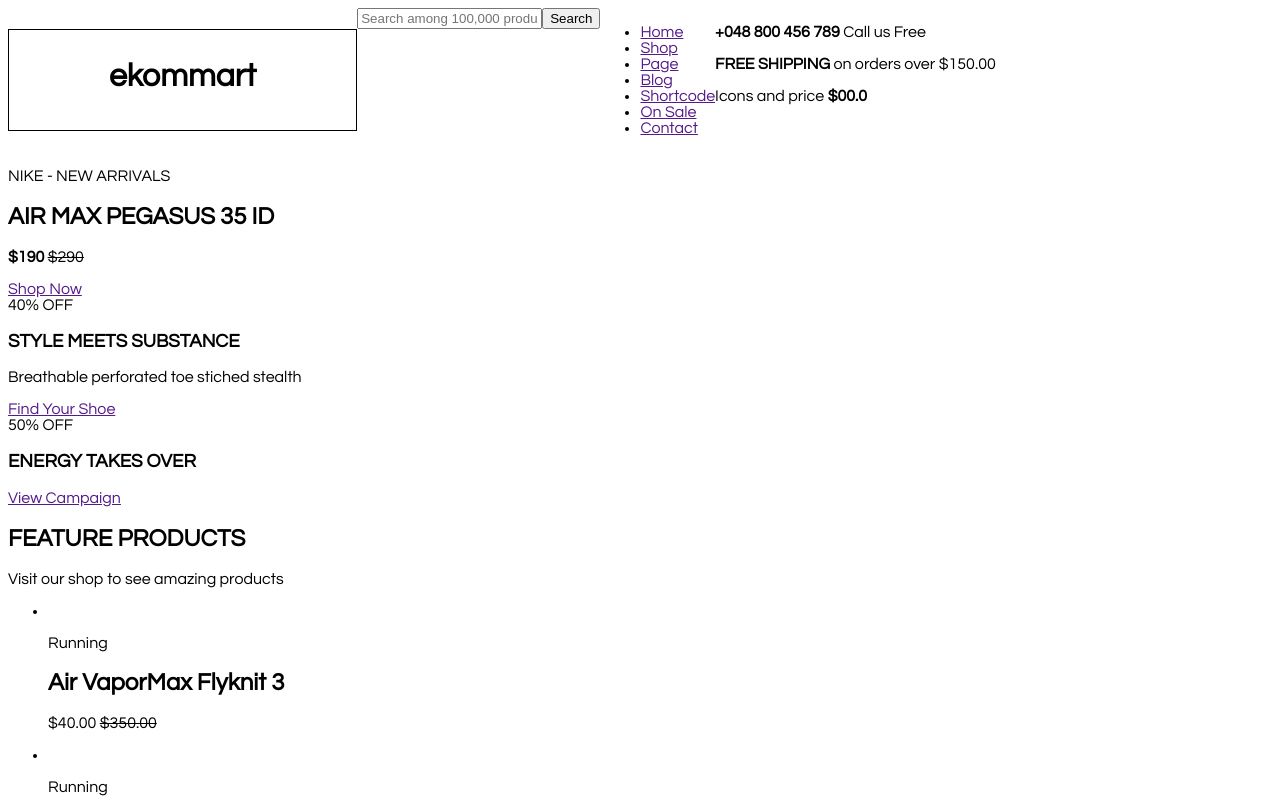
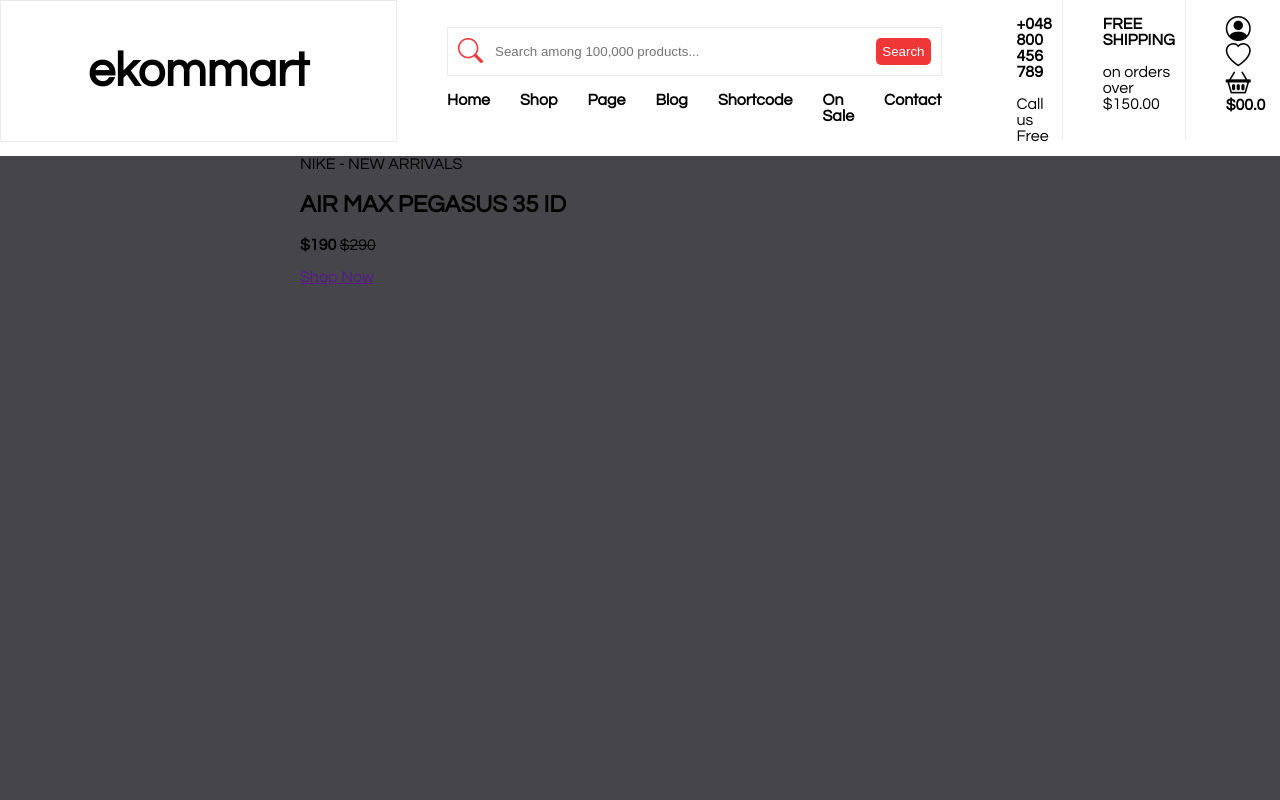
Before and after one commit to llucxdev/ekommart-html-website-clone, a plain HTML site: page src/html5semantico.html in a window 1280 px wide. Shown: the top 800 px of the page. Drawn offline with nearby package versions, Linux system fonts and the light colour scheme.

Commit message:
cambiando imagenes por iconos y haciendo header

```diff
--- a/src/html5semantico.html
+++ b/src/html5semantico.html
@@ -8,16 +8,17 @@
   </head>
   <body>
     <header>
-      <h1>ekommart</h1>
-      <div class="search">
+      <div class="logo">
+        <h1>ekommart</h1>
+      </div>
+      <div class="searchbar-nav">
         <form action="">
+          <i class="bi bi-search"></i>
           <input
             type="text"
             placeholder="Search among 100,000 products..."
           /><button>Search</button>
         </form>
-      </div>
-      <div>
         <nav>
           <ul>
             <li><a href="">Home</a></li>
@@ -30,22 +31,33 @@
           </ul>
         </nav>
       </div>
-      <div>
+      <div class="info-and-icons">
         <div>
-          <p><strong>+048 800 456 789</strong> Call us Free</p>
+          <p><strong>+048 800 456 789</strong></p>
+          <p>Call us Free</p>
         </div>
         <div>
-          <p><strong>FREE SHIPPING</strong> on orders over $150.00</p>
+          <p><strong>FREE SHIPPING</strong></p>
+          <p>on orders over $150.00</p>
         </div>
-        <div>Icons and price <strong>$00.0</strong></div>
+        <div>
+          <p>
+            <i class="bi bi-person-circle"></i>
+            <i class="bi bi-heart"></i>
+            <i class="bi bi-basket2"></i>
+            <strong>$00.0</strong>
+          </p>
+        </div>
       </div>
     </header>
     <main>
-      <section>
-        <p>NIKE - NEW ARRIVALS</p>
-        <h2>AIR MAX PEGASUS 35 ID</h2>
-        <p><strong>$190</strong> <del>$290</del></p>
-        <a href="">Shop Now</a>
+      <section class="main-banner">
+        <article>
+          <p>NIKE - NEW ARRIVALS</p>
+          <h2>AIR MAX PEGASUS 35 ID</h2>
+          <p><strong>$190</strong> <del>$290</del></p>
+          <a href="">Shop Now</a>
+        </article>
       </section>
       <section>
         <article>
@@ -193,21 +205,21 @@
     <footer>
       <section class="footer-top">
         <article>
-          <img src="./static/images/icon-delivery.png" alt="delivery" />
+          <i class="bi bi-truck"></i>
           <div>
             <h3>FREE DELIVERY</h3>
             <p>When ordering from $500</p>
           </div>
         </article>
         <article>
-          <img src="./static/images/icon-bill.gif" alt="refound" />
+          <i class="bi bi-cash"></i>
           <div>
             <h3>100% REFUND OF MONEY</h3>
             <p>14-days of complaint</p>
           </div>
         </article>
         <article>
-          <img src="./static/images/icon-trophy.png" alt="quality" />
+          <i class="bi bi-trophy-fill"></i>
           <div>
             <h3>QUALITY INSPECTIONS</h3>
             <p>Over 10,000 products</p>
--- a/src/static/css/style.css
+++ b/src/static/css/style.css
@@ -1,27 +1,141 @@
 @import url('https://fonts.googleapis.com/css2?family=Questrial&display=swap');
 @import url('https://cdn.jsdelivr.net/npm/bootstrap-icons@1.11.3/font/bootstrap-icons.min.css');
+/*
+https://fixarium.co/
+*/
 
 :root {
   --secondary-color: #ef3737;
   --terciary-color: #252525;
+  --main-backgound-color: #46454a;
   --line-color: #3a3a3a;
+  --line-gray-color: #eaeaea;
 
   font-family: 'Questrial', sans-serif;
 }
 
+body {
+  margin: 0;
+}
+
 header {
   display: flex;
+  height: 140px;
 
-  h1 {
-    padding-block: 30px;
-    padding-inline: 100px;
-    border: 1px solid black;
+  .logo {
+    min-width: 395px;
+    min-height: 140px;
+    display: flex;
+    align-items: center;
+    justify-content: center;
+    border: var(--line-gray-color) 1px solid;
+
+    h1 {
+      font-size: 3em;
+      color: black;
+      font-weight: bold;
+    }
+  }
+
+  .searchbar-nav {
+    display: flex;
+
+    flex-direction: column;
+    justify-content: flex-end;
+    margin-inline: 50px;
+
+    form {
+      display: flex;
+      border: var(--line-gray-color) 1px solid;
+      padding: 10px;
+
+      i {
+        color: var(--secondary-color);
+        margin-right: 10px;
+      }
+
+      input {
+        border: none;
+        flex-grow: 1;
+      }
+
+      button {
+        border: none;
+        color: white;
+        background-color: var(--secondary-color);
+        border-radius: 5px;
+        margin-left: auto;
+      }
+    }
+
+    nav {
+      ul {
+        padding-left: 0px;
+        list-style: none;
+        li {
+          a {
+            text-decoration: none;
+            color: black;
+          }
+        }
+      }
+    }
+  }
+
+  .info-and-icons {
+    display: flex;
+    flex-direction: row;
+    justify-content: center;
+    div {
+      margin-inline: 15px;
+      padding-inline: 10px;
+      border-right: var(--line-gray-color) 1px solid;
+      &:last-child {
+        border-right: none;
+      }
+      i {
+        margin-right: 10px;
+      }
+    }
+  }
+
+  nav {
+    gap: 30px;
+
+    ul {
+      display: flex;
+      list-style: none;
+      gap: 30px;
+    }
+    a {
+      text-decoration: none;
+      font-weight: bold;
+    }
+  }
+
+  i {
+    font-size: 25px;
+  }
+}
+
+main {
+  .main-banner {
+    height: 930px;
+    background-color: var(--main-backgound-color);
+
+    article {
+      margin-left: 300px;
+    }
   }
 }
 
 footer {
   background-color: var(--terciary-color);
   color: white;
+
+  i {
+    color: var(--secondary-color);
+  }
 
   .footer-top {
     display: flex;
@@ -36,9 +150,16 @@
       justify-content: space-between;
       align-items: center;
 
-      img {
-        width: 60px;
-        margin-right: 10px;
+      i {
+        font-size: 30px;
+        margin-right: 20px;
+
+        border-radius: 50%;
+        padding: 15px;
+        display: flex;
+        align-items: center;
+        justify-content: center;
+        border: var(--secondary-color) 2px solid;
       }
 
       div h3 {
```
Also changed, not shown: src/static/images/icon-bill.gif (deleted), src/static/images/icon-delivery.png (deleted), src/static/images/icon-support.png (deleted), src/static/images/icon-trophy.png (deleted).
